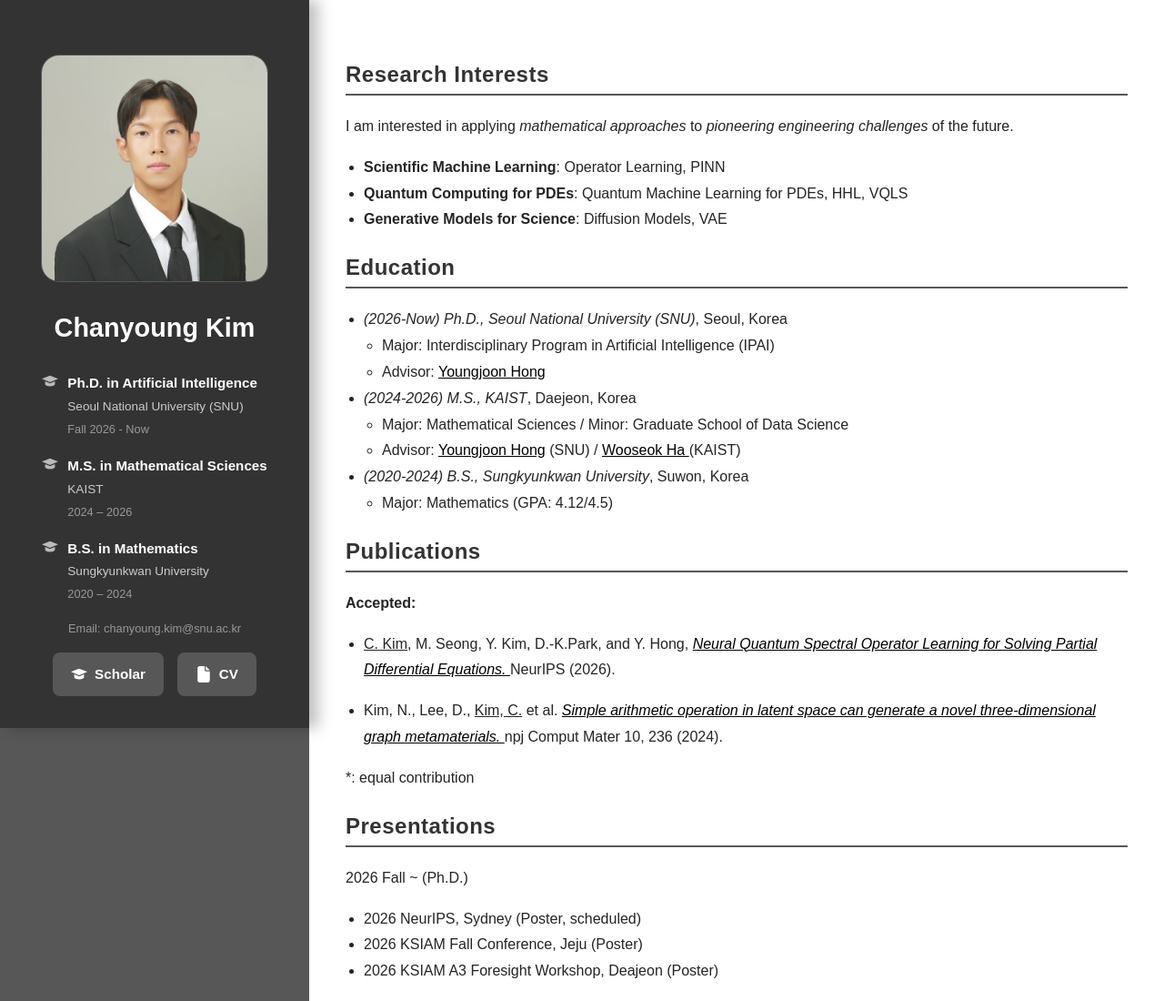
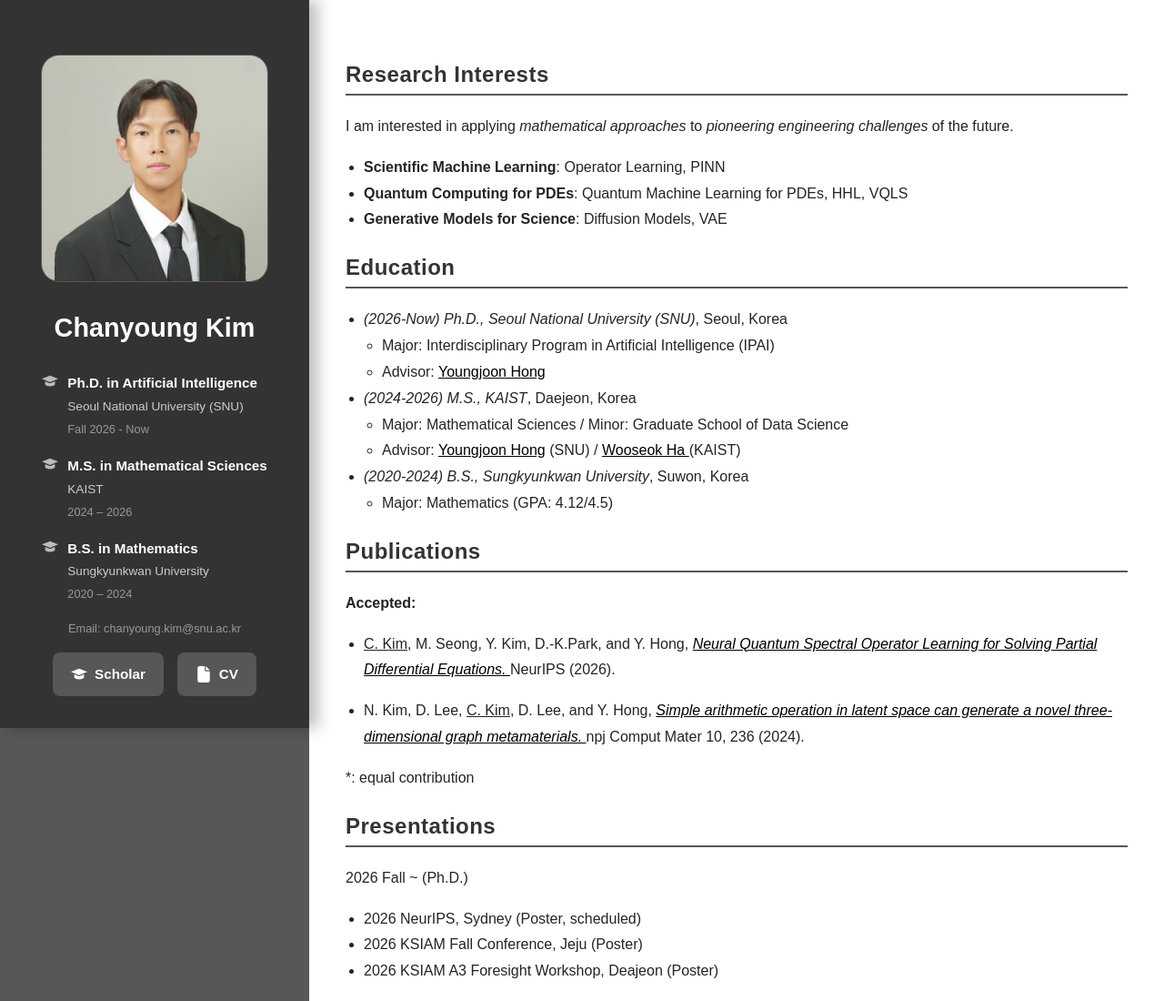
Before and after one commit to chanyoung4math/chanyoung4math.github.io, a plain HTML site: page index.html in a window 1280 px wide. Shown: the top 1100 px of the page at 91% size. Drawn offline with Linux system fonts and the light colour scheme.

Commit message:
Update index.html

```diff
--- a/index.html
+++ b/index.html
@@ -383,7 +383,7 @@
         </ul>
         <ul>
           <li>
-            Kim, N., Lee, D., <u>Kim, C.</u> et al.
+            N. Kim, D. Lee, <u>C. Kim</u>, D. Lee, and Y. Hong,
             <a href="https://www.nature.com/articles/s41524-024-01430-3"
                 style="color: black;">
             <i>
```
